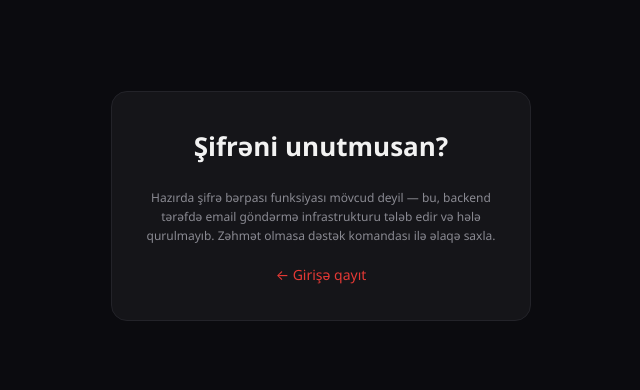
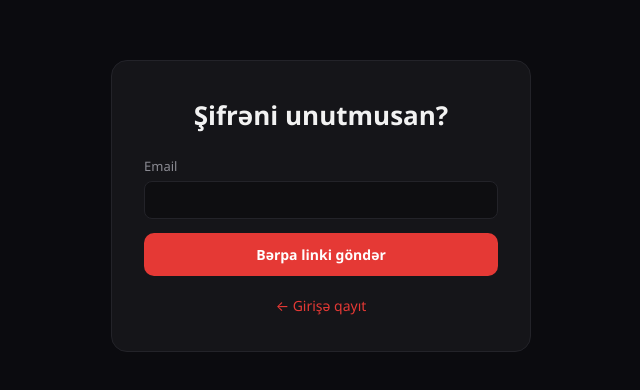
Before and after one commit to Hamid12-cyber/Final_Project, a React (Vite) app in the folder frontend/motohm-react/motohm/: page /forgot-password in a window 1280 px wide. Shown: the part 194-584 px from the top of the page, without its empty margins (319-959 px from the left). Built offline with nearby package versions, Linux system fonts and the light colour scheme.

Commit message:
Fixed some things

```diff
--- a/frontend/motohm-react/motohm/src/App.jsx
+++ b/frontend/motohm-react/motohm/src/App.jsx
@@ -19,6 +19,7 @@ import DeliveryPage from './pages/DeliveryPage.jsx';
 import ReturnsPage from './pages/ReturnsPage.jsx';
 import TermsPage from './pages/TermsPage.jsx';
 import ResetPasswordPage from './pages/ResetPasswordPage.jsx';
+import ProtectedRoute from './components/ProtectedRoute.jsx';
 
 export default function App() {
   return (
@@ -33,16 +34,22 @@ export default function App() {
       <Route path="/login" element={<LoginPage />} />
       <Route path="/register" element={<RegisterPage />} />
       <Route path="/forgot-password" element={<ForgotPasswordPage />} />
-      <Route path="/cart" element={<CartPage />} />
-      <Route path="/orders" element={<OrdersPage />} />
-      <Route path="/orders/:id" element={<OrderDetailPage />} />
-      <Route path="/admin" element={<AdminPage />} />
-      <Route path="/sell" element={<CreateListingPage />} />
       <Route path="/about" element={<AboutPage />} />
       <Route path="/delivery" element={<DeliveryPage />} />
       <Route path="/returns" element={<ReturnsPage />} />
       <Route path="/terms" element={<TermsPage />} />
       <Route path="/reset-password" element={<ResetPasswordPage />} />
+
+      <Route element={<ProtectedRoute />}>
+        <Route path="/cart" element={<CartPage />} />
+        <Route path="/orders" element={<OrdersPage />} />
+        <Route path="/orders/:id" element={<OrderDetailPage />} />
+        <Route path="/sell" element={<CreateListingPage />} />
+      </Route>
+
+      <Route element={<ProtectedRoute roles={['Admin']} />}>
+        <Route path="/admin" element={<AdminPage />} />
+      </Route>
     </Routes>
   );
 }
--- a/frontend/motohm-react/motohm/src/components/ProtectedRoute.jsx
+++ b/frontend/motohm-react/motohm/src/components/ProtectedRoute.jsx
@@ -0,0 +1,18 @@
+import { Navigate, Outlet, useLocation } from 'react-router-dom';
+import { useAuth } from '../context/AuthContext.jsx';
+
+// roles: icazə verilən rollar massivi (məs. ['Admin']). Verilməsə, sadəcə login olmaq kifayətdir.
+export default function ProtectedRoute({ roles }) {
+  const { user } = useAuth();
+  const location = useLocation();
+
+  if (!user) {
+    return <Navigate to="/login" replace state={{ from: location.pathname }} />;
+  }
+
+  if (roles && !roles.includes(user.role)) {
+    return <Navigate to="/" replace />;
+  }
+
+  return <Outlet />;
+}
--- a/frontend/motohm-react/motohm/src/pages/ForgotPasswordPage.jsx
+++ b/frontend/motohm-react/motohm/src/pages/ForgotPasswordPage.jsx
@@ -1,15 +1,52 @@
+import { useState } from 'react';
 import { Link } from 'react-router-dom';
+import apiClient from '../api/client.js';
 
 export default function ForgotPasswordPage() {
+  const [email, setEmail] = useState('');
+  const [submitting, setSubmitting] = useState(false);
+  const [sent, setSent] = useState(false);
+  const [error, setError] = useState(null);
+
+  const handleSubmit = async (e) => {
+    e.preventDefault();
+    setError(null);
+    setSubmitting(true);
+    try {
+      await apiClient.post('/auth/forgot-password', { email });
+      setSent(true);
+    } catch (err) {
+      setError(err.response?.data?.message ?? 'Xəta baş verdi.');
+    } finally {
+      setSubmitting(false);
+    }
+  };
+
   return (
     <div className="auth-page">
       <div className="auth-card">
         <h1 className="auth-title">Şifrəni unutmusan?</h1>
-        <p className="cart-item-type" style={{ textAlign: 'center', lineHeight: 1.6 }}>
-          Hazırda şifrə bərpası funksiyası mövcud deyil — bu, backend tərəfdə
-          email göndərmə infrastrukturu tələb edir və hələ qurulmayıb.
-          Zəhmət olmasa dəstək komandası ilə əlaqə saxla.
-        </p>
+
+        {sent ? (
+          <p className="cart-item-type" style={{ textAlign: 'center', lineHeight: 1.6 }}>
+            Əgər bu email qeydiyyatdan keçibsə, şifrə bərpa linki göndərildi.
+            Zəhmət olmasa emailinizi yoxlayın.
+          </p>
+        ) : (
+          <form onSubmit={handleSubmit} style={{ display: 'flex', flexDirection: 'column', gap: 14 }}>
+            <label className="form-field">
+              <span>Email</span>
+              <input type="email" value={email} onChange={(e) => setEmail(e.target.value)} required />
+            </label>
+
+            {error && <p className="form-error">{error}</p>}
+
+            <button type="submit" className="checkout-btn" disabled={submitting}>
+              {submitting ? 'Göndərilir...' : 'Bərpa linki göndər'}
+            </button>
+          </form>
+        )}
+
         <p className="auth-footer">
           <Link to="/login" className="accent">← Girişə qayıt</Link>
         </p>
--- a/frontend/motohm-react/motohm/src/pages/OrdersPage.jsx
+++ b/frontend/motohm-react/motohm/src/pages/OrdersPage.jsx
@@ -3,19 +3,19 @@ import { Link } from 'react-router-dom';
 import apiClient from '../api/client.js';
 
 const STATUS_LABELS = {
-  1: 'Gözləmədə',
-  2: 'Təsdiqləndi',
-  3: 'Göndərildi',
-  4: 'Çatdırıldı',
-  5: 'Ləğv edildi',
+  Pending: 'Gözləmədə',
+  Confirmed: 'Təsdiqləndi',
+  Shipped: 'Göndərildi',
+  Delivered: 'Çatdırıldı',
+  Cancelled: 'Ləğv edildi',
 };
 
 const STATUS_CLASS = {
-  1: 'status-pending',
-  2: 'status-confirmed',
-  3: 'status-shipped',
-  4: 'status-delivered',
-  5: 'status-cancelled',
+  Pending: 'status-pending',
+  Confirmed: 'status-confirmed',
+  Shipped: 'status-shipped',
+  Delivered: 'status-delivered',
+  Cancelled: 'status-cancelled',
 };
 
 export default function OrdersPage() {
--- a/frontend/motohm-react/motohm/src/pages/RentalsPage.jsx
+++ b/frontend/motohm-react/motohm/src/pages/RentalsPage.jsx
@@ -2,15 +2,15 @@ import { useState, useEffect } from 'react';
 import apiClient from '../api/client.js';
 
 const PERIOD_OPTIONS = [
-  { value: 1, label: 'Günlük' },
-  { value: 2, label: 'Həftəlik' },
-  { value: 3, label: 'Aylıq' },
+  { value: 'Daily', label: 'Günlük' },
+  { value: 'Weekly', label: 'Həftəlik' },
+  { value: 'Monthly', label: 'Aylıq' },
 ];
 
 export default function RentalsPage() {
   const [motorcycles, setMotorcycles] = useState([]);
   const [motorcycleId, setMotorcycleId] = useState('');
-  const [period, setPeriod] = useState(1);
+  const [period, setPeriod] = useState('Daily');
   const [startDate, setStartDate] = useState('');
   const [endDate, setEndDate] = useState('');
   const [customerName, setCustomerName] = useState('');
@@ -37,7 +37,7 @@ export default function RentalsPage() {
         motorcycleId: Number(motorcycleId),
         startDate,
         endDate,
-        period: Number(period),
+        period,
         customerName,
         customerPhone,
       });
--- a/frontend/motohm-react/motohm/src/pages/ServicePage.jsx
+++ b/frontend/motohm-react/motohm/src/pages/ServicePage.jsx
@@ -2,14 +2,14 @@ import { useState, useEffect } from 'react';
 import apiClient from '../api/client.js';
 
 const SERVICE_TYPES = [
-  { value: 1, label: 'Yağ dəyişimi' },
-  { value: 2, label: 'Təmir' },
-  { value: 3, label: 'Diaqnostika' },
-  { value: 4, label: 'Tənzimləmə' },
+  { value: 'OilChange', label: 'Yağ dəyişimi' },
+  { value: 'Repair', label: 'Təmir' },
+  { value: 'Diagnostics', label: 'Diaqnostika' },
+  { value: 'Tuning', label: 'Tənzimləmə' },
 ];
 
-// Backend Type enum-unu DB-də string kimi saxlayır (HasConversion<string>),
-// ona görə GetServiceBookingById "OilChange" kimi ingiliscə ad qaytarır.
+// Backend indi enum-ları string kimi qaytarır, ona görə əlavə map-ə ehtiyac qalmadı,
+// amma "type" dəyərini birbaşa label kimi göstərmək istəsək deyə saxlayırıq.
 const TYPE_NAME_LABELS = {
   OilChange: 'Yağ dəyişimi',
   Repair: 'Təmir',
@@ -24,7 +24,7 @@ function todayIso() {
 export default function ServicePage() {
   const [motorcycles, setMotorcycles] = useState([]);
   const [motorcycleId, setMotorcycleId] = useState('');
-  const [type, setType] = useState(1);
+  const [type, setType] = useState('OilChange');
   const [date, setDate] = useState(todayIso());
   const [slots, setSlots] = useState([]);
   const [slotsLoading, setSlotsLoading] = useState(false);
@@ -66,7 +66,7 @@ export default function ServicePage() {
     try {
       const res = await apiClient.post('/service-bookings', {
         motorcycleId: Number(motorcycleId),
-        type: Number(type),
+        type,
         scheduledDate: selectedSlot,
         customerName,
         customerPhone,
```
